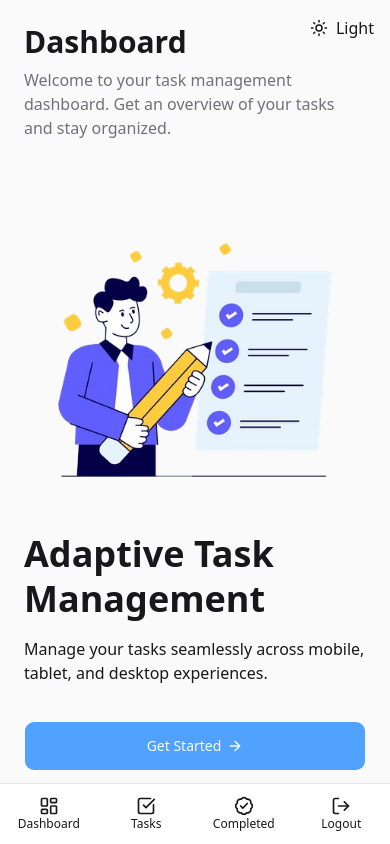
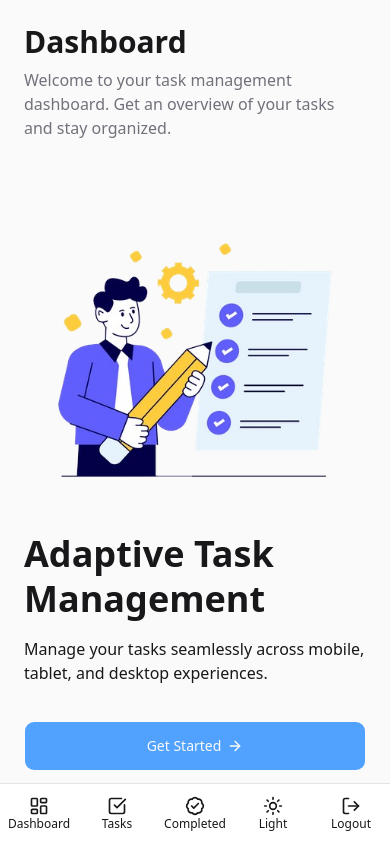
Before and after one commit to kelvintryanto/Adaptive-Task-Management-Web-Application, a Next.js app: page /dashboard in a window 390 px wide. Built offline with nearby package versions, Linux system fonts and the light colour scheme.

Commit message:
feat: changing toggle theme in mobile layout

```diff
--- a/app/(protected)/tasks/page.tsx
+++ b/app/(protected)/tasks/page.tsx
@@ -88,9 +88,9 @@ export default function TasksPage() {
         <TaskModal text="Create Task" onCreated={fetchTasks} icon={Plus} />
       </div>
 
-      <div className="flex items-center justify-between gap-3">
+      <div className="flex flex-col md:flex-row items-center justify-between gap-3">
         {/* SEARCH FIELD */}
-        <div className="flex items-center gap-3">
+        <div className="flex items-center gap-3 w-full sm:min-w-md md:w-sm">
           <p className="text-sm text-zinc-500">Search</p>
           <Input
             type="text"
@@ -101,7 +101,7 @@ export default function TasksPage() {
         </div>
 
         {/* SORT FIELD */}
-        <div className="flex items-center gap-3">
+        <div className="flex items-center gap-3 w-full sm:min-w-md md:w-sm justify-end">
           <p className="text-sm text-zinc-500">Sort by</p>
           <Select value={sortBy} onValueChange={(value) => setSortBy(value)}>
             <SelectTrigger className="w-45">
--- a/components/ToggleTheme.tsx
+++ b/components/ToggleTheme.tsx
@@ -3,6 +3,7 @@
 import { useTheme } from "next-themes";
 import { Sun, Moon } from "lucide-react";
 import { useSyncExternalStore } from "react";
+import clsx from "clsx";
 
 function useIsClient() {
   return useSyncExternalStore(
@@ -14,40 +15,44 @@ function useIsClient() {
 
 export interface ThemeToggleProps {
   withText?: boolean;
+  variant?: "default" | "bottom-nav";
 }
 
-export function ThemeToggle({ withText = false }: ThemeToggleProps) {
+export function ThemeToggle({
+  withText = false,
+  variant = "default",
+}: ThemeToggleProps) {
   const isClient = useIsClient();
+
   const { theme, setTheme, systemTheme } = useTheme();
 
   if (!isClient) return null;
 
   const currentTheme = theme === "system" ? systemTheme : theme;
+
   if (!currentTheme) return null;
+
+  const isDark = currentTheme === "dark";
+
+  const Icon = isDark ? Moon : Sun;
+
+  const label = isDark ? "Dark" : "Light";
 
   return (
     <button
-      onClick={() => setTheme(currentTheme === "dark" ? "light" : "dark")}
-      className="cursor-pointer py-2 rounded-full w-full"
+      onClick={() => setTheme(isDark ? "light" : "dark")}
       tabIndex={-1}
+      className={clsx(
+        "cursor-pointer transition",
+        variant === "default" &&
+          "flex items-center gap-2 py-2 rounded-full w-full",
+        variant === "bottom-nav" &&
+          "flex flex-col items-center justify-center text-center text-xs",
+      )}
     >
-      {currentTheme === "dark" ? (
-        withText ? (
-          <div className="flex gap-2 items-center">
-            <Moon size={18} />
-            <span>Dark</span>
-          </div>
-        ) : (
-          <Moon size={18} />
-        )
-      ) : withText ? (
-        <div className="flex gap-2 items-center">
-          <Sun size={18} />
-          <span>Light</span>
-        </div>
-      ) : (
-        <Sun size={18} />
-      )}
+      <Icon size={20} />
+
+      {withText && <span>{label}</span>}
     </button>
   );
 }
--- a/components/navigation/mobile-bottom-nav.tsx
+++ b/components/navigation/mobile-bottom-nav.tsx
@@ -11,7 +11,7 @@ export function MobileBottomNav() {
   return (
     <div>
       <nav className="fixed bottom-0 left-0 right-0 z-50 border-t bg-white dark:bg-zinc-950 dark:border-zinc-800 md:hidden">
-        <div className="grid grid-cols-4">
+        <div className="grid grid-cols-5">
           <Link
             href="/dashboard"
             className="flex flex-col items-center justify-center py-3 text-xs"
@@ -36,6 +36,8 @@ export function MobileBottomNav() {
             Completed
           </Link>
 
+          <ThemeToggle withText variant="bottom-nav" />
+
           <button
             onClick={() =>
               signOut({
@@ -49,10 +51,6 @@ export function MobileBottomNav() {
           </button>
         </div>
       </nav>
-
-      <div className="fixed top-2 right-4 z-50 md:hidden">
-        <ThemeToggle withText />
-      </div>
     </div>
   );
 }
```
